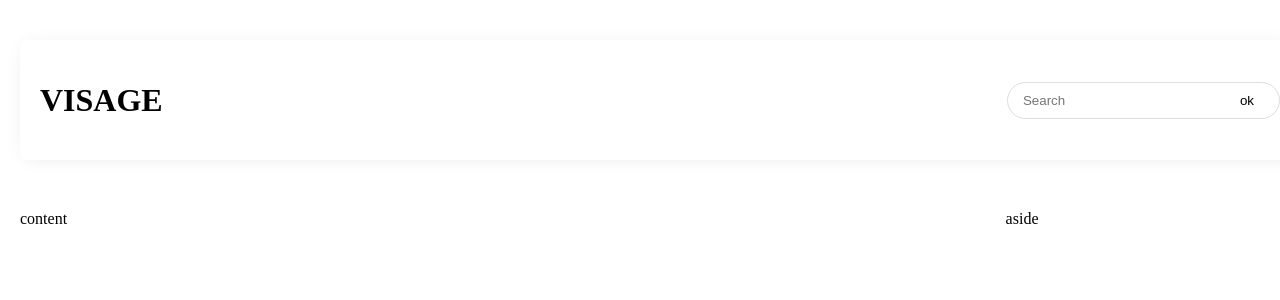
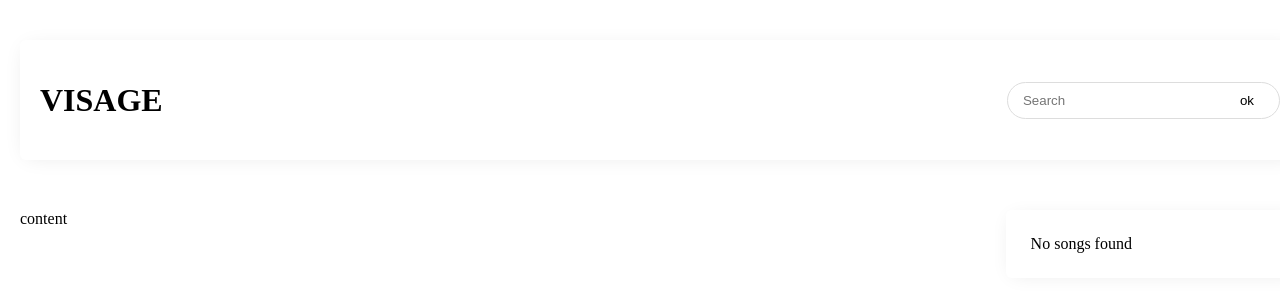
Before and after one commit to n1ghtdev/deezer-player, a React app: page / in a window 1280 px wide. Shown: the top 300 px of the page. Built offline with nearby package versions, Linux system fonts and the light colour scheme.

Commit message:
feat: song-list section

```diff
--- a/src/App.tsx
+++ b/src/App.tsx
@@ -1,20 +1,36 @@
 import React from 'react';
+import { useSelector, useDispatch } from 'react-redux';
 import Container from '@components/container';
 import Layout from '@components/layout';
 import Header from '@components/header';
 import SearchBar from '@components/search-bar';
+import SongList from '@components/song-list';
+import { getSongsByArtist } from '@actions/playlist';
+import { State } from '@reducers/index';
 
 export default function App() {
+  const playlist = useSelector((state: State) => state.playlist);
+  const dispatch = useDispatch();
+
   function handleSearchSubmit(artist: string) {
-    console.log(artist);
+    dispatch(getSongsByArtist(artist));
   }
+
   return (
     <Container>
       <Header>
         <h1>VISAGE</h1>
         <SearchBar onSubmit={handleSearchSubmit} />
       </Header>
-      <Layout content={<div>content</div>} aside={<div>aside</div>} />
+      <Layout
+        content={<div>content</div>}
+        aside={
+          <SongList
+            songlist={playlist.list}
+            currentSong={playlist.current.id}
+          />
+        }
+      />
     </Container>
   );
 }
--- /dev/null
+++ b/src/components/song-list/song-item/index.ts
@@ -0,0 +1 @@
+export { default } from './song-item';
--- /dev/null
+++ b/src/components/song-list/song-item/song-item.scss
@@ -0,0 +1,24 @@
+@import '@styles/vars.scss';
+
+.song-item {
+  border-bottom: 1px solid #eee;
+  display: flex;
+  padding: 10px 0;
+
+  .active {
+    color: $primary;
+  }
+  &_number {
+    width: 50px;
+    text-align: center;
+  }
+  &_name {
+    margin: 0;
+    font-size: 16px;
+    flex: 1;
+  }
+  &_duration {
+    width: 50px;
+    text-align: center;
+  }
+}
--- /dev/null
+++ b/src/components/song-list/song-item/song-item.tsx
@@ -0,0 +1,33 @@
+import React from 'react';
+import './song-item.scss';
+
+type Props = {
+  title: string;
+  duration: number;
+  index: number;
+  id: number;
+  active: boolean;
+  onChangeSong: (id: number) => void;
+};
+
+export default function SongItem(props: Props) {
+  const { title, duration, index, id, active, onChangeSong } = props;
+
+  function handleChangeSong() {
+    if (active) {
+      return;
+    }
+    onChangeSong(id);
+  }
+  return (
+    // TODO: button
+    <div
+      className={`song-item ${active ? 'active' : ''}`}
+      onClick={handleChangeSong}
+    >
+      <div className="song-item_number">{index}</div>
+      <h3 className="song-item_name">{title}</h3>
+      <span className="song-item_duration">{duration}</span>
+    </div>
+  );
+}
--- a/src/components/song-list/song-list.scss
+++ b/src/components/song-list/song-list.scss
@@ -0,0 +1,8 @@
+.song-list {
+  width: 100%;
+  padding: 0;
+  margin: 0;
+  list-style-type: none;
+  border-radius: 6px;
+  box-shadow: 0px 2px 20px -6px rgba(0, 0, 0, 0.1);
+}
--- a/src/components/song-list/song-list.tsx
+++ b/src/components/song-list/song-list.tsx
@@ -1,5 +1,35 @@
 import React from 'react';
+import { Song } from '@typings/playlist';
+import SongItem from './song-item';
 
-export default function SongList() {
-  return null;
+import './song-list.scss';
+
+type Props = {
+  songlist: Song[];
+  currentSong?: number;
+};
+
+export default function SongList(props: Props) {
+  const { songlist, currentSong } = props;
+
+  return (
+    <div className="song-list">
+      {songlist.length > 0 ? (
+        songlist.map((song: Song, index: number) => (
+          <SongItem
+            id={song.id}
+            index={index + 1}
+            title={song.title_short}
+            duration={song.duration}
+            active={song.id === currentSong}
+            onChangeSong={(id: number) => {
+              console.log(id);
+            }}
+          />
+        ))
+      ) : (
+        <div style={{ padding: '25px' }}>No songs found</div>
+      )}
+    </div>
+  );
 }
```
